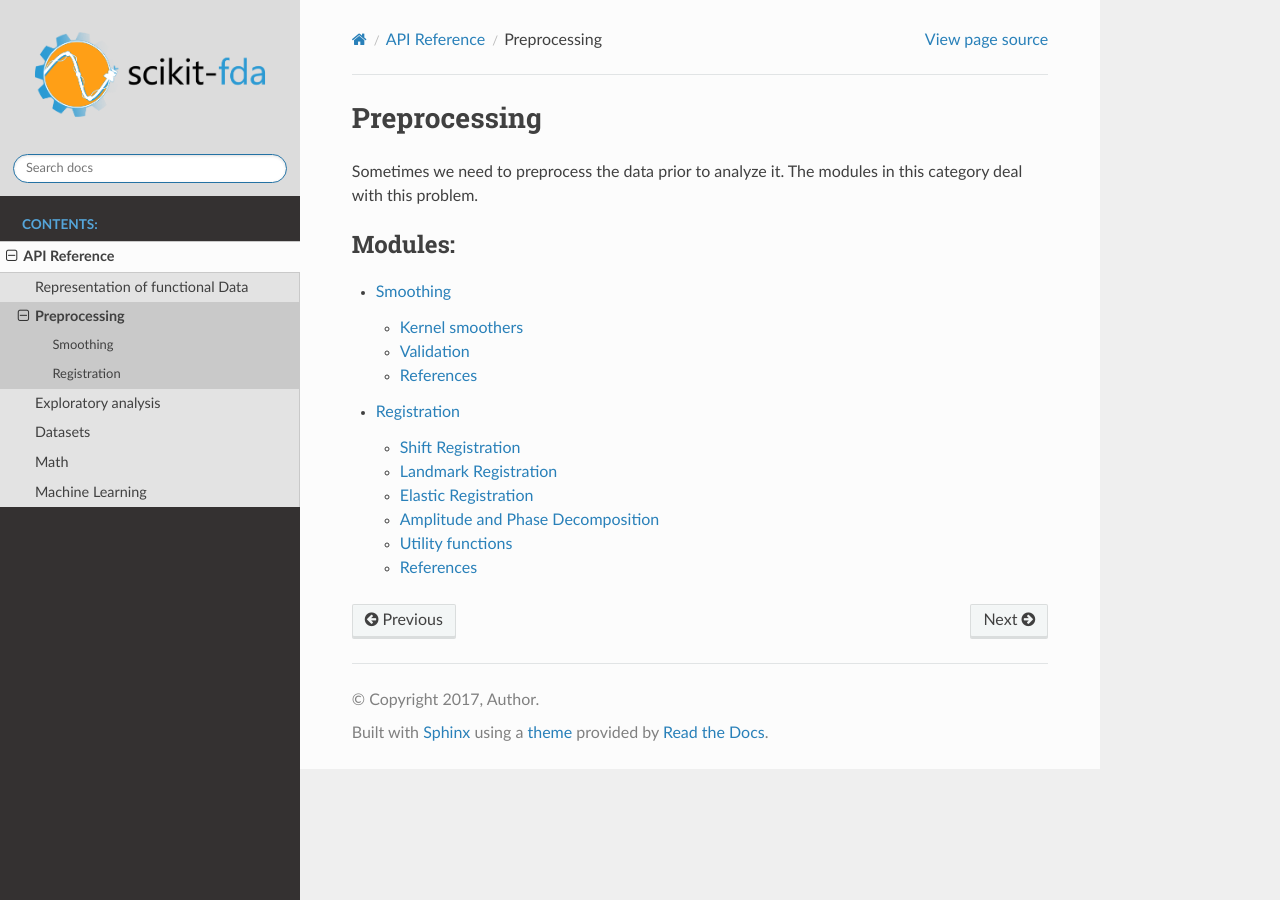
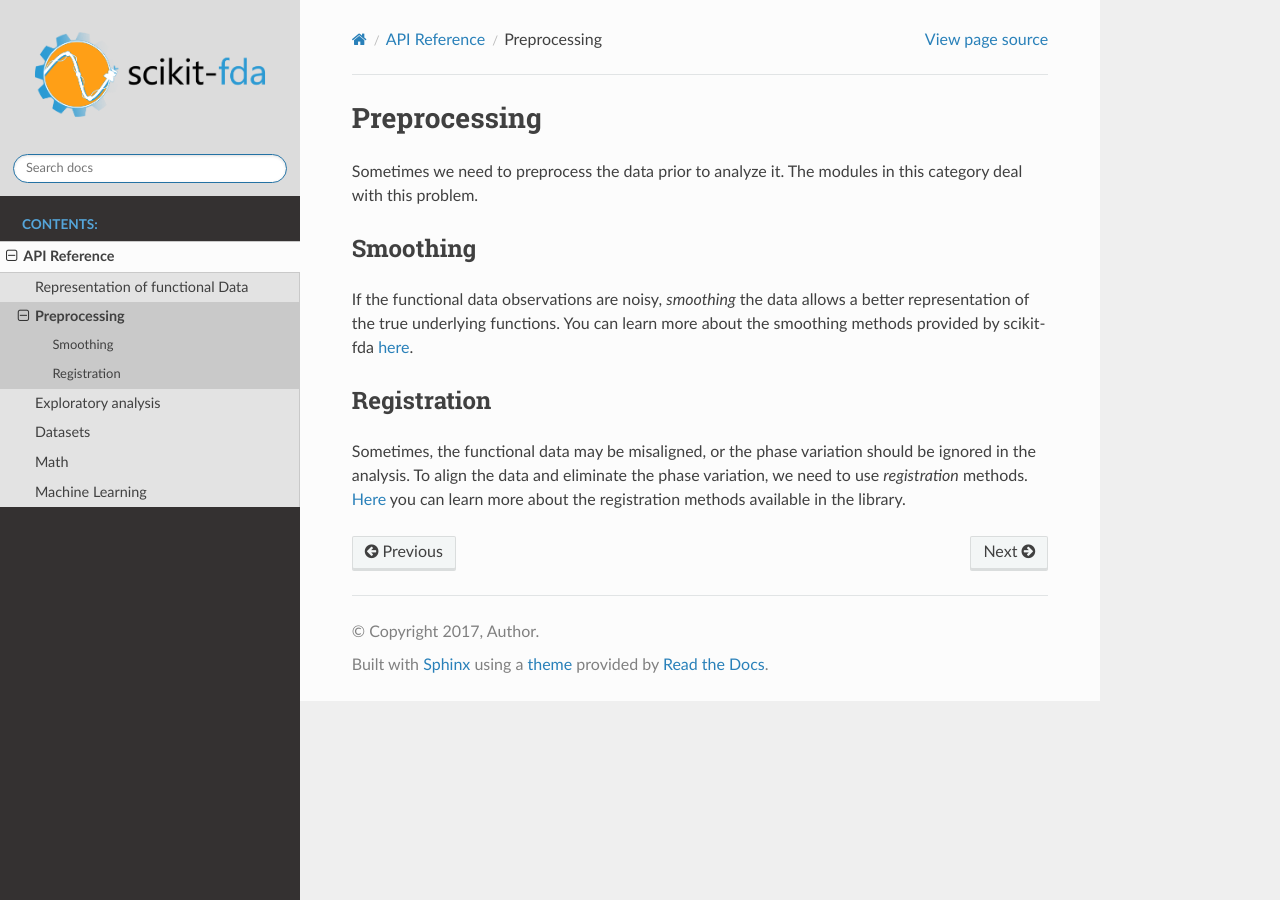
Before and after one commit to GAA-UAM/scikit-fda, a Sphinx documentation site: the page built from docs/modules/preprocessing.rst, in a window 1280 px wide. Built offline with Sphinx 7.4.7 and the Read the Docs theme 2.0.0, drawn with Linux system fonts in a browser that asks for light colours; pages that are not in the unit, such as notebooks, are missing from menus.

Commit message:
# Improve the docs

```diff
--- a/docs/apilist.rst
+++ b/docs/apilist.rst
@@ -2,8 +2,10 @@ API Reference
 =============
 
 .. toctree::
+   :includehidden:
    :maxdepth: 4
    :caption: Modules:
+   :titlesonly:
 
    modules/representation
    modules/preprocessing
--- a/docs/conf.py
+++ b/docs/conf.py
@@ -211,6 +211,7 @@ intersphinx_mapping = {
         sys.version_info), None),
     'numpy': ('https://docs.scipy.org/doc/numpy/', None),
     'scipy': ('https://docs.scipy.org/doc/scipy/reference', None),
+    'sklearn': ('https://scikit-learn.org/stable', None),
     'matplotlib': ('https://matplotlib.org/', None),
     'pandas': ('https://pandas.pydata.org/pandas-docs/stable/', None),
     'mpldatacursor': ('https://pypi.org/project/mpldatacursor/', None),
--- a/docs/index.rst
+++ b/docs/index.rst
@@ -6,8 +6,10 @@ Welcome to scikit-fda's documentation!
 ======================================
 
 .. toctree::
+   :includehidden:
    :maxdepth: 4
    :caption: Contents:
+   :titlesonly:
 
    apilist
    auto_examples/index
--- a/docs/modules/preprocessing.rst
+++ b/docs/modules/preprocessing.rst
@@ -5,8 +5,27 @@ Sometimes we need to preprocess the data prior to analyze it. The modules in
 this category deal with this problem.
 
 .. toctree::
+   :titlesonly:
    :maxdepth: 4
    :caption: Modules:
+   :hidden:
 
    preprocessing/smoothing
    preprocessing/registration
+
+Smoothing
+---------
+
+If the functional data observations are noisy, *smoothing* the data allows a
+better representation of the true underlying functions. You can learn more
+about the smoothing methods provided by scikit-fda
+:doc:`here <preprocessing/smoothing>`.
+
+Registration
+------------
+
+Sometimes, the functional data may be misaligned, or the phase variation
+should be ignored in the analysis. To align the data and eliminate the phase
+variation, we need to use *registration* methods.
+:doc:`Here <preprocessing/registration>` you can learn more about the
+registration methods available in the library.
```
Also changed, not shown: docs/modules/preprocessing/smoothing.rst (+6 -4 lines).
